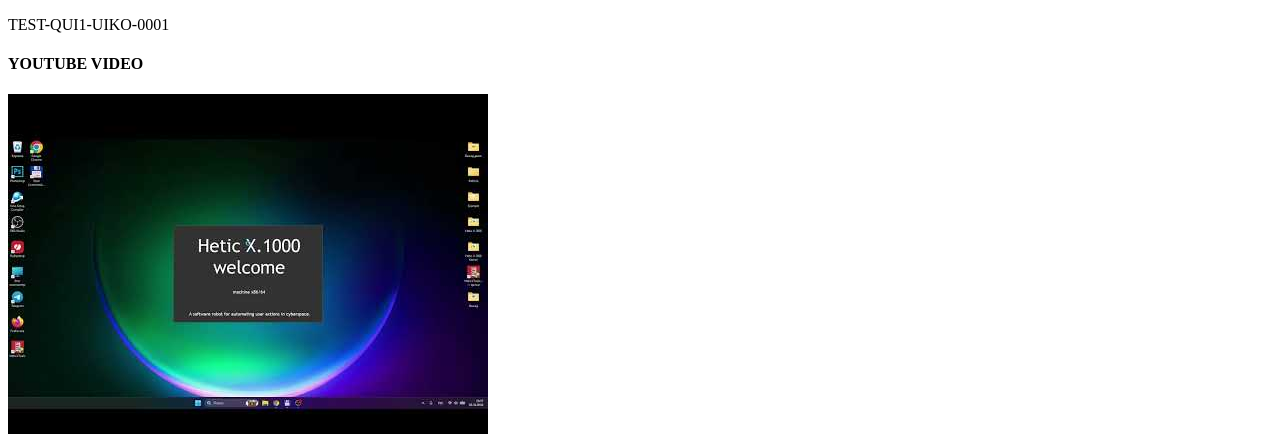
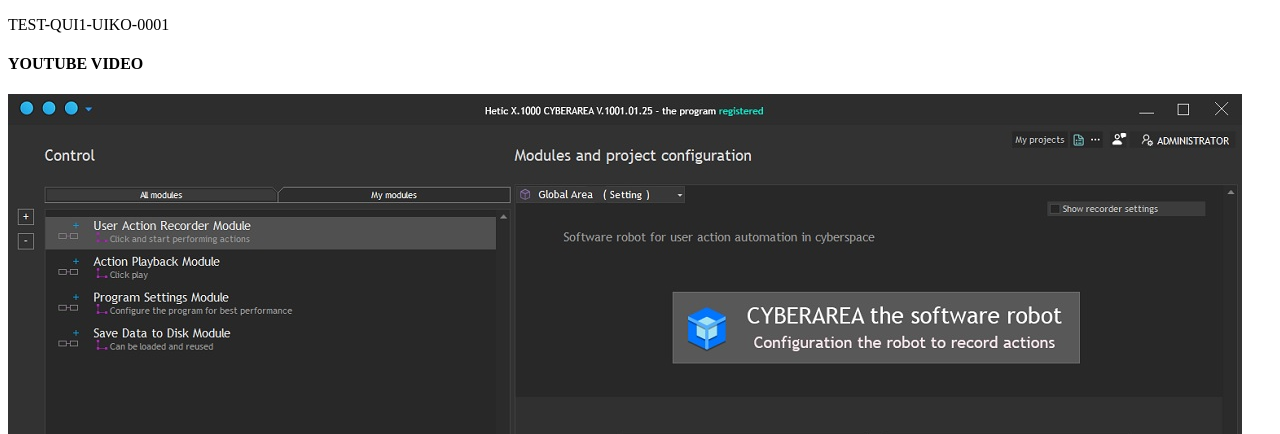
Before and after one commit to zlobber/mysoft, a plain HTML site: page index.html in a window 1280 px wide. Shown: the part 1389-1823 px from the top of the page. Drawn offline with Linux system fonts and the light colour scheme.

Commit message:
Update index.html

```diff
--- a/index.html
+++ b/index.html
@@ -99,7 +99,7 @@
 
 <h4 id="youtube-video">YOUTUBE VIDEO</h4>
 
-<p><a href="https://www.youtube.com/watch?v=KU32LJAXJnY"><img src="/mysoft/0.jpg" alt="TEST KEY FOR THE HETIC X.1000 ROUTINE TASK AUTOMATION PROGRAM"></a></p>
+<p><a href="https://youtu.be/b4Msw3ZHw34?si=HsnIXAXy9FRfACWj"><img src="/mysoft/456.jpg" alt="TEST KEY FOR THE HETIC X.1000 ROUTINE TASK AUTOMATION PROGRAM"></a></p>
 
 <h4 id="support-under-the-program">Support under the program</h4>
 
```
